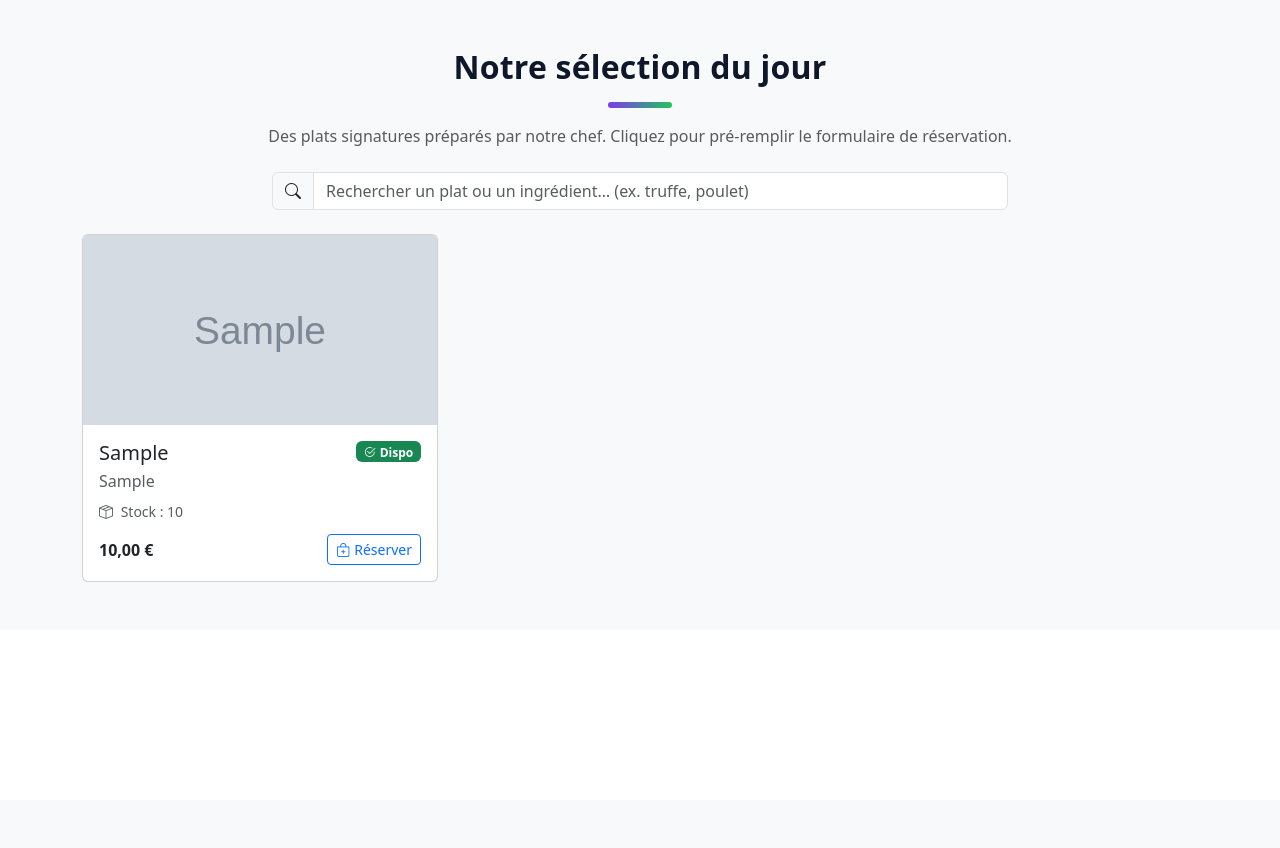
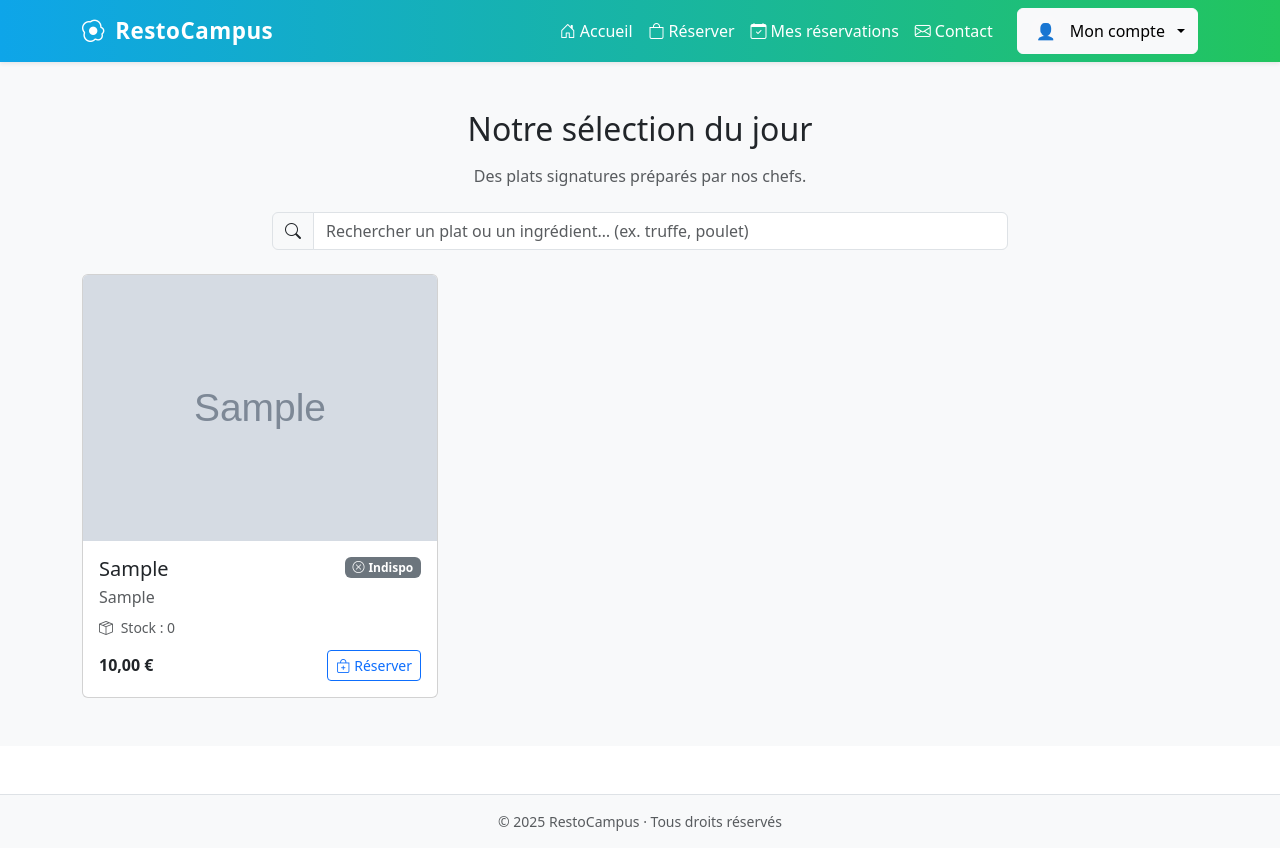
Before and after one commit to abigaelMartin/RestoCampus, a PHP site: template app/views/reservation.php in a window 1280 px wide. Before the commit the page ends 582 px from the top, so only its background shows below. Run offline with PHP 8.4, Linux system fonts and the light colour scheme; the visitor is signed in with stand-in values (Sample User, id 1); the template is opened without the code that fills it: most values are stand-ins (such as "Sample title", 1, 10 or a date in 2020); grey boxes marked "Sample" are stand-in pictures.

Commit message:
feat :upadate reservation, add include, mja

```diff
--- /dev/null
+++ b/app/views/layout/footer.php
@@ -0,0 +1,7 @@
+<!-- footer.php -->
+<footer class="bg-light py-3 text-center mt-5 border-top">
+  <p class="mb-0 small text-muted">&copy; <?= date('Y') ?> RestoCampus · Tous droits réservés</p>
+</footer>
+<script src="https://cdn.jsdelivr.net/npm/bootstrap@5.3.3/dist/js/bootstrap.bundle.min.js"></script>
+</body>
+</html>
--- /dev/null
+++ b/app/views/layout/header.php
@@ -0,0 +1,76 @@
+<?php
+// Si la session n'est pas déjà démarrée par ton contrôleur :
+if (session_status() === PHP_SESSION_NONE) {
+  session_start();
+}
+$user = $_SESSION['id'] ?? null; // ex: ['id'=>1,'login'=>'Tanzila','nom'=>'K.','email'=>'tanzila@lycee.fr']
+?>
+<!DOCTYPE html>
+<html lang="fr">
+<head>
+  <meta charset="UTF-8">
+  <meta name="viewport" content="width=device-width, initial-scale=1.0">
+  <title><?= isset($title) ? $title . ' | Resto+' : 'Resto+ — Réservation de plats'; ?></title>
+  <link href="https://cdn.jsdelivr.net/npm/bootstrap@5.3.3/dist/css/bootstrap.min.css" rel="stylesheet">
+  <link href="https://cdn.jsdelivr.net/npm/bootstrap-icons@1.11.3/font/bootstrap-icons.css" rel="stylesheet">
+  <style>
+    :root { --brand:#0ea5e9; --brand-2:#22c55e; }
+    body { font-family: system-ui, -apple-system, "Segoe UI", Roboto, Ubuntu, "Helvetica Neue", Arial; }
+    .navbar { background: linear-gradient(90deg, var(--brand), var(--brand-2)); }
+    .navbar-brand { font-weight:700; color:#fff !important; font-size:1.4rem; letter-spacing:.5px; }
+    .navbar-nav .nav-link { color:#fff; font-weight:500; }
+    .navbar-nav .nav-link:hover, .navbar-nav .nav-link.active { color:#f8fafc; text-decoration:underline; }
+    .btn-login { background:#fff; color:var(--brand); font-weight:600; border-radius:50px; padding:.4rem 1rem; }
+    .avatar-circle {
+      width:32px; height:32px; border-radius:50%; background:#ffffff22; color:#fff;
+      display:inline-flex; align-items:center; justify-content:center; font-weight:700; text-transform:uppercase;
+    }
+  </style>
+</head>
+<body>
+
+<nav class="navbar navbar-expand-lg navbar-dark shadow-sm sticky-top">
+  <div class="container">
+    <a class="navbar-brand" href="index.php">
+      <i class="bi bi-egg-fried me-1"></i> RestoCampus
+    </a>
+
+    <button class="navbar-toggler" type="button" data-bs-toggle="collapse" data-bs-target="#navMenu">
+      <span class="navbar-toggler-icon"></span>
+    </button>
+
+    <div class="collapse navbar-collapse" id="navMenu">
+      <ul class="navbar-nav ms-auto mb-2 mb-lg-0">
+        <li class="nav-item"><a class="nav-link" href="index.php"><i class="bi bi-house-door me-1"></i>Accueil</a></li>
+        <li class="nav-item"><a class="nav-link" href="reservation.php"><i class="bi bi-bag me-1"></i>Réserver</a></li>
+        <li class="nav-item"><a class="nav-link" href="mes_reservations.php"><i class="bi bi-calendar-check me-1"></i>Mes réservations</a></li>
+        <li class="nav-item"><a class="nav-link" href="contact.php"><i class="bi bi-envelope me-1"></i>Contact</a></li>
+      </ul>
+
+      <?php if ($user): ?>
+        <!-- Dropdown Mon compte -->
+        <?php
+          $initials = strtoupper(substr($user['login'] ?? '', 0, 1) . substr($user['login'] ?? '', 0, 1));
+          $displayName = trim(($user['login'] ?? '') . ' ' . ($user['login'] ?? ''));
+          echo $displayName;
+        ?>
+        <div class="dropdown ms-lg-3">
+          <button class="btn btn-light dropdown-toggle d-flex align-items-center gap-2" type="button" data-bs-toggle="dropdown" aria-expanded="false">
+            <span class="avatar-circle"><?= $initials ?: '👤' ?></span>
+            <span class="d-none d-sm-inline"><?= htmlspecialchars($displayName ?: ($user['email'] ?? 'Mon compte')) ?></span>
+          </button>
+          <ul class="dropdown-menu dropdown-menu-end">
+            <li><h6 class="dropdown-header"><?= htmlspecialchars($displayName ?: 'Mon compte') ?></h6></li>
+            <li><a class="dropdown-item" href="profil.php"><i class="bi bi-person me-2"></i>Profil</a></li>
+            <li><a class="dropdown-item" href="mes_reservations.php"><i class="bi bi-receipt-cutoff me-2"></i>Mes réservations</a></li>
+            <li><hr class="dropdown-divider"></li>
+            <li><a class="dropdown-item text-danger" href="logout.php"><i class="bi bi-box-arrow-right me-2"></i>Déconnexion</a></li>
+          </ul>
+        </div>
+      <?php else: ?>
+        <!-- Bouton Connexion -->
+        <a href="../../public/index.php?controleur=auth&&action=login" class="btn btn-login ms-lg-3"><i class="bi bi-person-circle me-1"></i>Connexion</a>
+      <?php endif; ?>
+    </div>
+  </div>
+</nav>
--- a/app/views/reservation.php
+++ b/app/views/reservation.php
@@ -2,30 +2,8 @@
 <link href="https://cdn.jsdelivr.net/npm/bootstrap@5.3.3/dist/css/bootstrap.min.css" rel="stylesheet" />
 <!-- Bootstrap Icons -->
 <link href="https://cdn.jsdelivr.net/npm/bootstrap-icons@1.11.3/font/bootstrap-icons.css" rel="stylesheet" />
-
-<style>
-  :root{
-    --brand:#7c3aed; /* violet élégant */
-    --brand-2:#22c55e; /* vert d'accent */
-    --ink:#0f172a;
-  }
-  body{font-family: system-ui, -apple-system, "Segoe UI", Roboto, Ubuntu, "Helvetica Neue", Arial, "Noto Sans"; color:var(--ink)}
-
-  /* Cards */
-  .menu-card img{height: 190px; object-fit: cover;}
-  .menu-card{transition: transform .2s ease, box-shadow .2s ease}
-  .menu-card:hover{transform: translateY(-4px); box-shadow: 0 1.25rem 2rem rgba(16,24,40,.12)}
-
-  /* Section title & divider */
-  .section-title{font-weight:800; letter-spacing:.2px}
-  .divider{width:64px; height:6px; border-radius:999px; background:linear-gradient(90deg,var(--brand),var(--brand-2));}
-
-  /* Small utils */
-  .text-truncate-2{
-    display:-webkit-box; -webkit-line-clamp:2; -webkit-box-orient:vertical; overflow:hidden;
-  }
-</style>
-
+<link rel="stylesheet" href="../../public/css/reservation.css">
+<?php include "../views/layout/header.php";?>
 <section id="menu" class="py-5 bg-light">
   <div class="container">
 
@@ -33,7 +11,7 @@
     <div class="text-center mb-4">
       <h2 class="section-title">Notre sélection du jour</h2>
       <div class="divider mx-auto my-3"></div>
-      <p class="text-muted">Des plats signatures préparés par notre chef. Cliquez pour pré-remplir le formulaire de réservation.</p>
+      <p class="text-muted">Des plats signatures préparés par nos chefs. </p>
     </div>
 
     <!-- Tools: search -->
@@ -59,7 +37,6 @@
             // Sécuriser/normaliser
             $libelle = isset($menu['libelleArt']) ? trim($menu['libelleArt']) : 'Plat';
             $libelleEsc = htmlspecialchars($libelle, ENT_QUOTES, 'UTF-8');
-
             $ing = isset($menu['libelleIng']) ? trim($menu['libelleIng']) : '';
             $ingEsc = htmlspecialchars($ing, ENT_QUOTES, 'UTF-8');
 
@@ -71,27 +48,33 @@
               : 'https://images.unsplash.com/photo-1546069901-ba9599a7e63c?q=80&w=1200&auto=format&fit=crop';
 
             $dispo  = isset($menu['disponible']) ? (bool)$menu['disponible'] : null;
-            $stock  = isset($menu['stock']) ? (int)$menu['stock'] : null;
+            $stock  = isset($menu['qte_max']) ? (int)$menu['qte_max'] : null;
             $idMenu = isset($menu['id']) ? (string)$menu['id'] : '';
           ?>
+
+
           <div class="col-sm-6 col-lg-4 menu-item"
                data-title="<?= $libelleEsc ?>"
                data-ingredients="<?= $ingEsc ?>">
+
             <div class="card menu-card h-100">
               <img src="<?= htmlspecialchars($img, ENT_QUOTES, 'UTF-8') ?>"
-                   class="card-img-top"
-                   alt="<?= $libelleEsc ?>"
-                   loading="lazy">
+                class="card-img-top"
+                alt="<?= $libelleEsc ?>"
+                loading="lazy"
+              />
+
               <div class="card-body d-flex flex-column">
                 <div class="d-flex align-items-start justify-content-between gap-2">
+
                   <h5 class="card-title mb-1"><?= $libelleEsc ?></h5>
-                  <?php if ($dispo !== null): ?>
-                    <?php if ($dispo): ?>
-                      <span class="badge text-bg-success"><i class="bi bi-check2-circle me-1"></i>Dispo</span>
-                    <?php else: ?>
-                      <span class="badge text-bg-secondary"><i class="bi bi-x-circle me-1"></i>Indispo</span>
-                    <?php endif; ?>
+
+                  <?php if ($stock > 0): ?>
+                    <span class="badge text-bg-success"><i class="bi bi-check2-circle me-1"></i>Dispo</span>
+                  <?php else: ?>
+                    <span class="badge text-bg-secondary"><i class="bi bi-x-circle me-1"></i>Indispo</span>
                   <?php endif; ?>
+
                 </div>
 
                 <p class="card-text text-muted text-truncate-2 mb-2"><?= $ingEsc ?></p>
@@ -130,6 +113,7 @@
     <?php endif; ?>
   </div>
 </section>
+<?php include "../views/layout/footer.php";?>
 
 <!-- Bootstrap JS -->
 <script src="https://cdn.jsdelivr.net/npm/bootstrap@5.3.3/dist/js/bootstrap.bundle.min.js"></script>
```
Also changed, not shown: public/css/layout.css (added, +37 -0 lines), public/css/reservation.css (added, +21 -0 lines), Readme.md, 1 other file.
